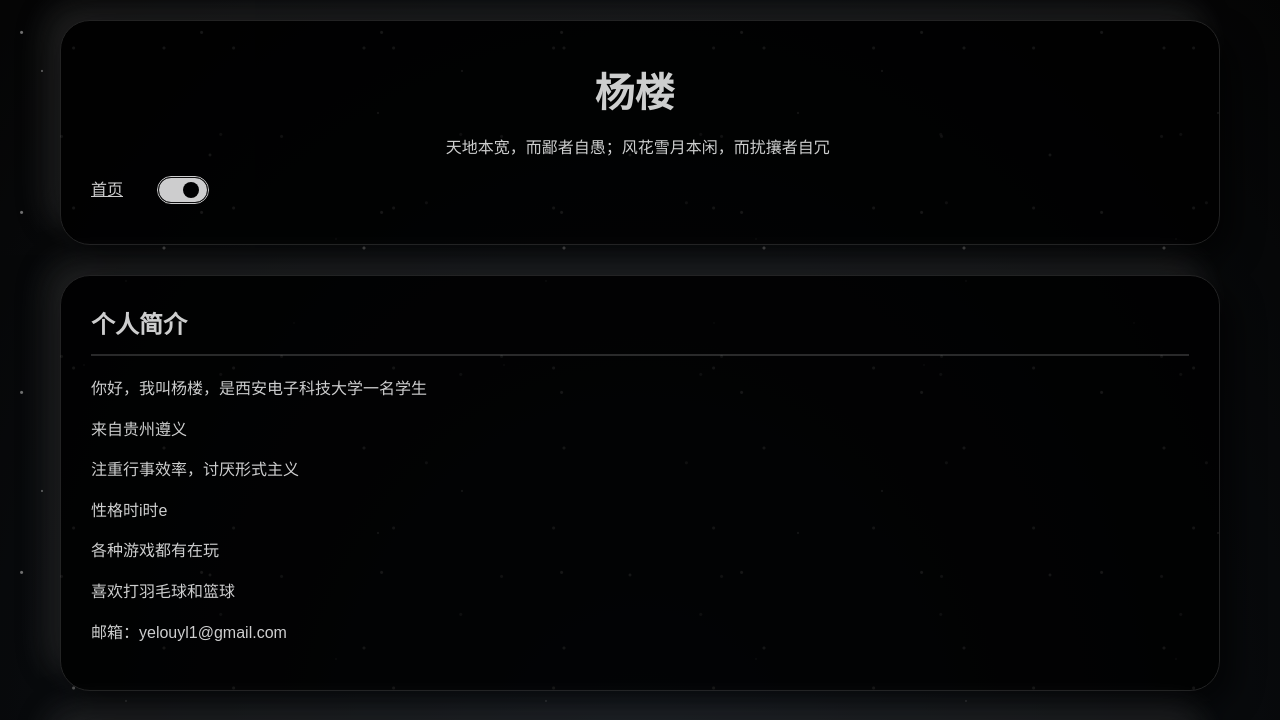
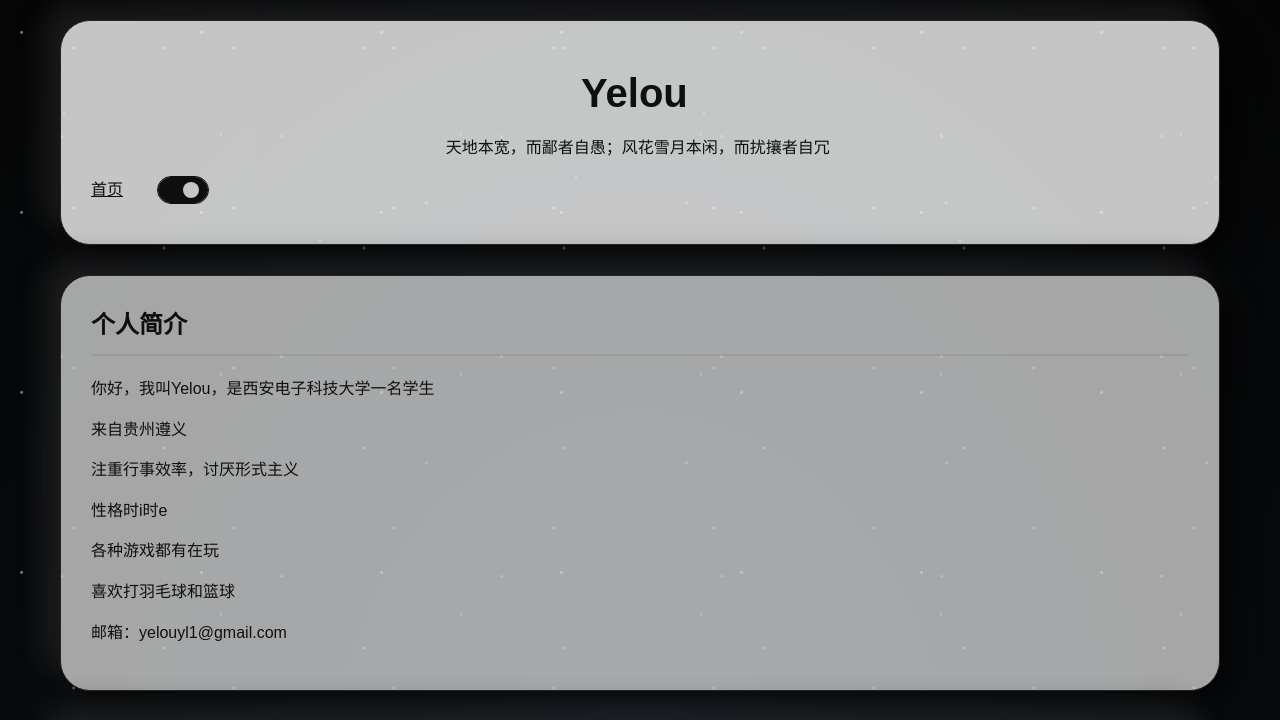
Before and after one commit to yelou-ex/mine, a website: page introduce.html in a window 1280 px wide. Both pictures are taken after a click on the label "切换黑白主题". Shown: the top 720 px of the page. Drawn offline with Linux system fonts and the light colour scheme.

Commit message:
星空背景

```diff
--- a/css/theme-uiverse.css
+++ b/css/theme-uiverse.css
@@ -49,15 +49,15 @@
     radial-gradient(1.5px 1.5px at 90% 30%, #fff, transparent),
     radial-gradient(1px 1px at 20% 90%, rgba(255,255,255,.7), transparent),
     radial-gradient(1px 1px at 80% 60%, rgba(255,255,255,.75), transparent);
-  background-size: 420px 420px;
+  background-size: 640px 640px;
   animation:
-    starDrift 90s linear infinite,
+    starDrift 120s linear infinite,
     starTwinkle 4s ease-in-out infinite;
   opacity: .9;
 }
 @keyframes starDrift {
   from { background-position: 0 0; }
-  to { background-position: 0 -420px; }
+  to { background-position: 0 -640px; }
 }
 @keyframes starTwinkle {
   0%, 100% { opacity: .9; }
@@ -491,11 +491,11 @@
   z-index: 1;
 }
 
-/* introduce.html 页头：纯黑不透明，与名字卡片同色系（白字） */
+/* introduce.html 页头：纯色不透明，与主题背景相反（浅色主题=黑页头白字，深色主题=白页头黑字） */
 .introduce-page header,
 .introduce-page .introduce-header {
-  background: #000;
-  color: #fff;
+  background: var(--header-bg);
+  color: var(--header-text);
   border-radius: 30px;
   box-shadow: var(--card-shadow);
   border: 1px solid var(--border);
@@ -504,33 +504,33 @@
 .introduce-page header p,
 .introduce-page .introduce-header h1,
 .introduce-page .introduce-header p {
-  color: #fff;
+  color: var(--header-text);
 }
 .introduce-page header nav a,
 .introduce-page .introduce-header nav a {
-  color: #fff;
+  color: var(--header-text);
 }
 .introduce-page header nav a:hover,
 .introduce-page .introduce-header nav a:hover {
-  background: #fff;
-  color: #000;
+  background: var(--header-text);
+  color: var(--header-bg);
 }
-/* introduce 页头上的主题开关：纯黑页头用白滑块保证可见 */
+/* introduce 页头上的主题开关：滑块随相反色页头自适应 */
 .introduce-page .theme-switch {
-  border-color: #fff;
+  border-color: var(--header-text);
 }
 .introduce-page .theme-switch .theme-slider {
-  background: #000;
-  border-color: #fff;
+  background: var(--header-bg);
+  border-color: var(--header-text);
 }
 .introduce-page .theme-switch .theme-slider::before {
-  background: #fff;
+  background: var(--header-text);
 }
 .introduce-page .theme-switch input:checked + .theme-slider {
-  background: #fff;
+  background: var(--header-text);
 }
 .introduce-page .theme-switch input:checked + .theme-slider::before {
-  background: #000;
+  background: var(--header-bg);
 }
 .introduce-page .profile-section {
   background: color-mix(in srgb, var(--card) calc(var(--card-op) * 100%), transparent);
--- a/css/theme.css
+++ b/css/theme.css
@@ -80,21 +80,6 @@
   border-radius: 999px;
   border: 1px solid var(--border);
 }
-/* 卡片色系页头（introduce）上，开关滑块用与卡片相反的颜色，保证可见 */
-.introduce-page .theme-switch .theme-slider {
-  background: var(--card-text);
-  border: 1px solid var(--card-text);
-}
-.introduce-page .theme-switch .theme-slider::before {
-  background: var(--card);
-}
-.introduce-page .theme-switch input:checked + .theme-slider {
-  background: var(--card);
-  border-color: var(--card-text);
-}
-.introduce-page .theme-switch input:checked + .theme-slider::before {
-  background: var(--card-text);
-}
 .theme-switch input {
   opacity: 0;
   width: 0;
--- a/db.js
+++ b/db.js
@@ -32,7 +32,7 @@
     link: 'introduce.html',
     created_at: '2023-10-15 00:00:00',
     content:
-      '<p>欢迎来到我的个人博客！我叫杨楼，在这里我将分享我的生活、学习和工作中的点点滴滴。无论你是我的朋友、同学、老师，还是偶然路过的访客，都希望这里的内容能够给你带来帮助或启发。</p>' +
+      '<p>欢迎来到我的个人博客！我叫Yelou，在这里我将分享我的生活、学习和工作中的点点滴滴。无论你是我的朋友、同学、老师，还是偶然路过的访客，都希望这里的内容能够给你带来帮助或启发。</p>' +
       '<p>我会在这里记录我的成长历程，分享有用的知识和经验。如果你对某些内容感兴趣，或者有任何问题或建议，欢迎随时联系我！</p>' +
       '<p>这部分记录了我的部分成长经历。在这里，我将分享我的成长曲线、兴趣分布图等。如果你有任何问题或建议，我很乐意与你交流！</p>',
   },
--- a/functions/_lib.mjs
+++ b/functions/_lib.mjs
@@ -496,7 +496,7 @@
     link: 'introduce.html',
     created_at: '2023-10-15 00:00:00',
     content:
-      '<p>欢迎来到我的个人博客！我叫杨楼，在这里我将分享我的生活、学习和工作中的点点滴滴。无论你是我的朋友、同学、老师，还是偶然路过的访客，都希望这里的内容能够给你带来帮助或启发。</p>' +
+      '<p>欢迎来到我的个人博客！我叫Yelou，在这里我将分享我的生活、学习和工作中的点点滴滴。无论你是我的朋友、同学、老师，还是偶然路过的访客，都希望这里的内容能够给你带来帮助或启发。</p>' +
       '<p>我会在这里记录我的成长历程，分享有用的知识和经验。如果你对某些内容感兴趣，或者有任何问题或建议，欢迎随时联系我！</p>' +
       '<p>这部分记录了我的部分成长经历。在这里，我将分享我的成长曲线、兴趣分布图等。如果你有任何问题或建议，我很乐意与你交流！</p>',
   },
--- a/functions/article.js
+++ b/functions/article.js
@@ -114,11 +114,11 @@
     // 壳内占位与前端 article.html 的静态默认值一一对应；任一处失配则原样返回静态壳（不阻断）
     let out = shell
       .replace('<title>文章详情 - ' + SITE + '</title>', '<title>' + escHtml(title) + '</title>')
-      .replace('<meta name="description" content="杨楼的个人博客文章页：学习笔记与生活感悟。">',
+      .replace('<meta name="description" content="Yelou的个人博客文章页：学习笔记与生活感悟。">',
         '<meta name="description" content="' + escHtml(desc) + '">')
       .replace('<meta property="og:title" content="文章详情 - ' + SITE + '">',
         '<meta property="og:title" content="' + escHtml(title) + '">')
-      .replace('<meta property="og:description" content="杨楼的个人博客文章页：学习笔记与生活感悟。">',
+      .replace('<meta property="og:description" content="Yelou的个人博客文章页：学习笔记与生活感悟。">',
         '<meta property="og:description" content="' + escHtml(desc) + '">')
       .replace('<meta property="og:url" content="https://yelou.pages.dev/article">',
         '<meta property="og:url" content="' + escHtml(url.href) + '">')
--- a/introduce.html
+++ b/introduce.html
@@ -4,7 +4,7 @@
     <meta charset="UTF-8">
     <meta name="viewport" content="width=device-width, initial-scale=1.0">
     <title>关于我 - yelou的个人博客</title>
-    <meta name="description" content="杨楼的个人简介：西安电子科技大学网络空间安全专业，学习之路、成长记录与兴趣爱好。">
+    <meta name="description" content="Yelou的个人简介：西安电子科技大学网络空间安全专业，学习之路、成长记录与兴趣爱好。">
     <script src="js/theme-init.js"></script>
     <link rel="stylesheet" href="css/theme.css">
     <link rel="stylesheet" href="css/theme-uiverse.css">
@@ -30,8 +30,8 @@
         header {
             text-align: center;
             padding: 40px 0;
-            background: #000; /* 纯黑不透明，与名字卡片同色系 */
-            color: #fff;
+            background: var(--header-bg); /* 纯色不透明，与主题背景相反（浅色主题=黑，深色主题=白） */
+            color: var(--header-text);
             margin-bottom: 30px;
             border-radius: 30px;
             box-shadow: var(--card-shadow);
@@ -41,10 +41,13 @@
         header h1 {
             font-size: 2.5rem;
             margin-bottom: 10px;
-            color: #fff;
+            color: var(--header-text);
         }
 
-        /* 第一张含名字的卡片：不透明纯黑 */
+        header p {
+            color: var(--header-text);
+        }
+
         .profile-section {
             background-color: color-mix(in srgb, var(--card) calc(var(--card-op) * 100%), transparent);
             padding: 30px;
@@ -53,24 +56,6 @@
             box-shadow: var(--card-shadow);
             border: 1px solid var(--border);
             color: var(--card-text);
-        }
-        .profile-section:first-of-type {
-            background: #000;
-            color: #fff;
-        }
-        .profile-section:first-of-type h2,
-        .profile-section:first-of-type h3,
-        .profile-section:first-of-type p,
-        .profile-section:first-of-type .skill {
-            color: #fff;
-        }
-        .profile-section:first-of-type h2 {
-            border-bottom-color: #333;
-        }
-        .profile-section:first-of-type .skill {
-            background: #1a1a1a;
-            border-color: #333;
-            color: #fff;
         }
 
         h2 {
@@ -188,7 +173,7 @@
         }
 
         nav ul li a {
-            color: #fff;
+            color: var(--header-text);
             font-weight: 500;
             padding: 5px 10px;
             border-radius: 4px;
@@ -196,8 +181,8 @@
         }
 
         nav ul li a:hover {
-            background-color: #fff;
-            color: #000;
+            background-color: var(--header-text);
+            color: var(--header-bg);
         }
 
         .footer {
@@ -224,7 +209,7 @@
 <body class="introduce-page">
     <div class="container">
         <header class="introduce-header">
-            <h1>杨楼&nbsp;</h1>
+            <h1>Yelou&nbsp;</h1>
             <p>天地本宽，而鄙者自愚；风花雪月本闲，而扰攘者自冗&nbsp;</p>
             <div class="header-actions">
                 <nav>
@@ -241,7 +226,7 @@
 
         <section class="profile-section">
           <h2>个人简介</h2>
-          <p>你好，我叫杨楼，是西安电子科技大学一名学生</p>
+          <p>你好，我叫Yelou，是西安电子科技大学一名学生</p>
             <p>来自贵州遵义&nbsp;</p>
 <p>注重行事效率，讨厌形式主义&nbsp;</p>
           <p>性格时i时e</p>
@@ -328,7 +313,7 @@
     </div>
 
     <footer class="footer">
-        <p>© [2025] [杨楼]. 保留所有权利。</p>
+        <p>© [2025] [Yelou]. 保留所有权利。</p>
     </footer>
 
     <script src="js/theme.js"></script>
--- a/robots.txt
+++ b/robots.txt
@@ -1,4 +1,4 @@
-# 杨楼的个人博客（yelou.pages.dev）爬虫规则
+# Yelou的个人博客（yelou.pages.dev）爬虫规则
 User-agent: *
 Allow: /
 
--- a/test-functions.mjs
+++ b/test-functions.mjs
@@ -110,9 +110,9 @@
 function pageShell() {
   return '<html><head>' +
     '<title>文章详情 - yelou的个人博客</title>' +
-    '<meta name="description" content="杨楼的个人博客文章页：学习笔记与生活感悟。">' +
+    '<meta name="description" content="Yelou的个人博客文章页：学习笔记与生活感悟。">' +
     '<meta property="og:title" content="文章详情 - yelou的个人博客">' +
-    '<meta property="og:description" content="杨楼的个人博客文章页：学习笔记与生活感悟。">' +
+    '<meta property="og:description" content="Yelou的个人博客文章页：学习笔记与生活感悟。">' +
     '<meta property="og:url" content="https://yelou.pages.dev/article">' +
     '</head><body><div class="container main-wrap"><div class="layout"><div class="article-col">' +
     '<div id="articleWrap"></div>' +
```
Also changed, not shown: article.html (+2 -2 lines), index.html (+6 -5 lines), 1 other file.
